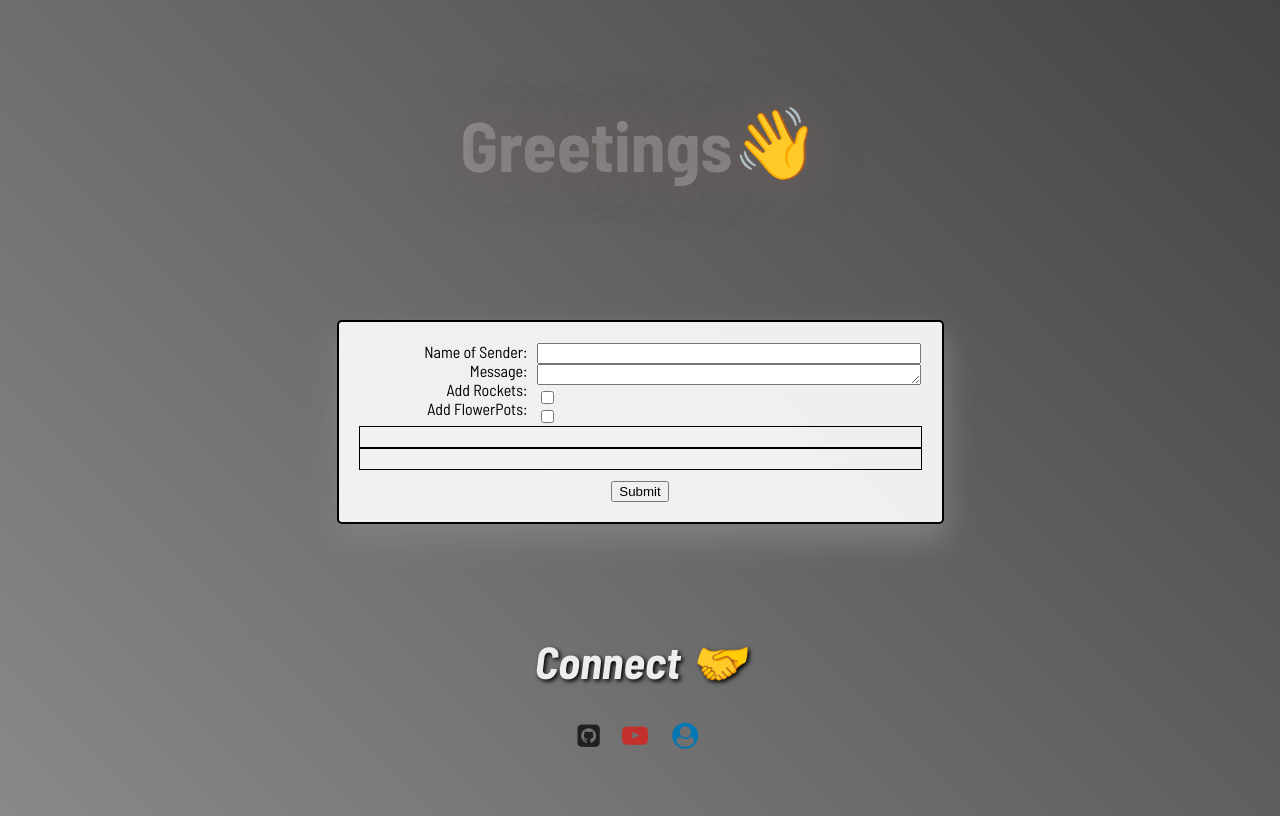
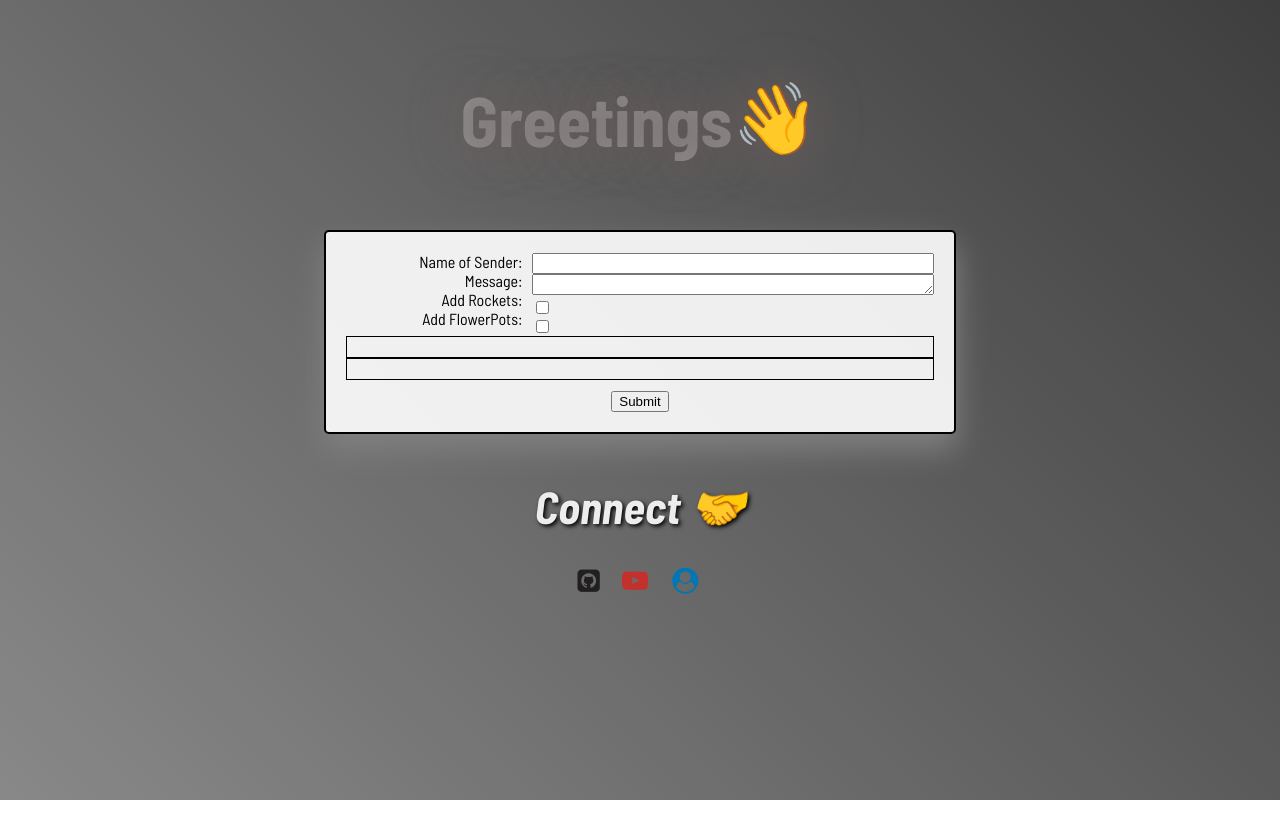
Before and after one commit to Abhiramborige/Dynamic-Greetings, a plain HTML site: page index.html in a window 1280 px wide. Drawn offline with Linux system fonts and the light colour scheme; grey boxes are pictures that could not be loaded.

Commit message:
Update style.css

```diff
--- a/Forms/style.css
+++ b/Forms/style.css
@@ -11,15 +11,12 @@ body {
     background: linear-gradient(45deg, rgb(91, 209, 200), rgb(165, 165, 165), rgb(28, 28, 28));
     background-size: 400% 400%;
     animation: gradient 10s ease infinite;
-    height: 100vh;
-    overflow: hidden;
-    white-space: nowrap;
+    white-space: normal;
     display: flex;
     flex-direction: column;
     align-items: center;
     align-content: center;
     justify-content: center;
-    padding: 25px;
 }
 
 @keyframes gradient {
```
